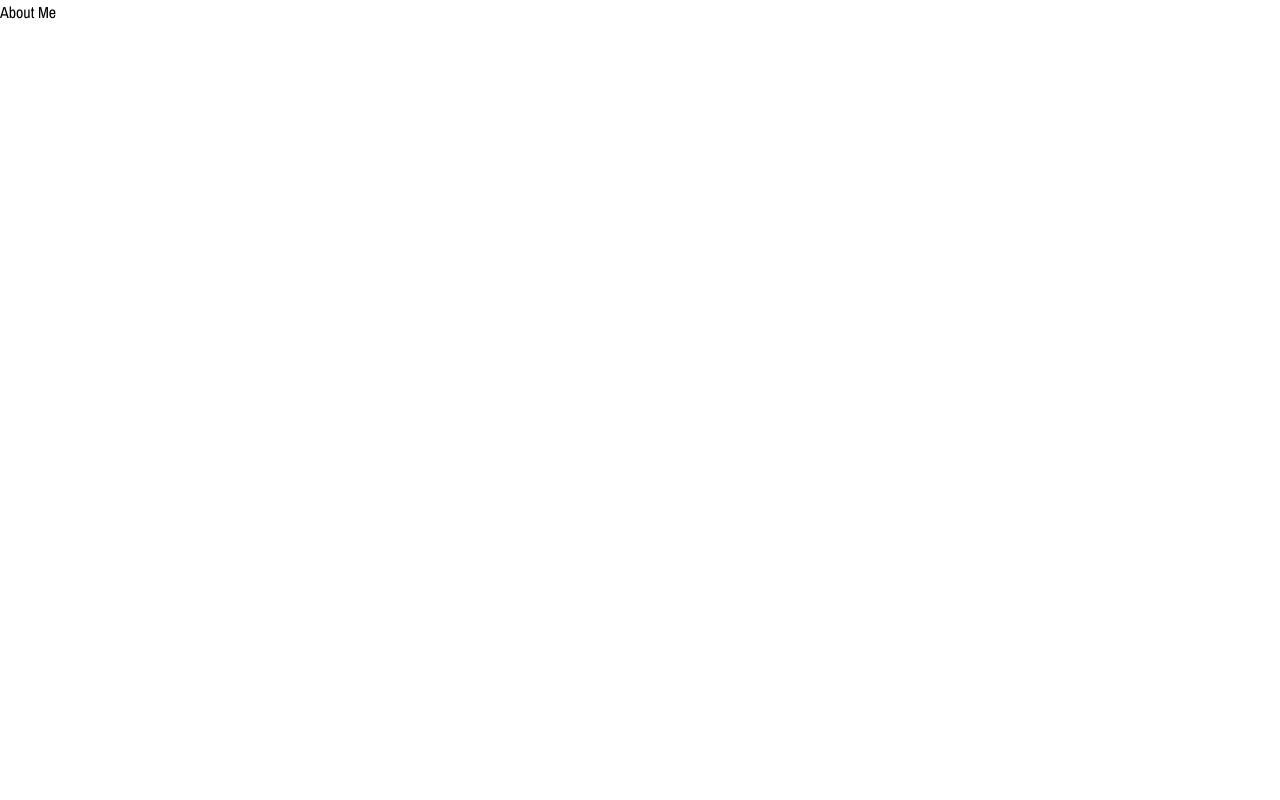
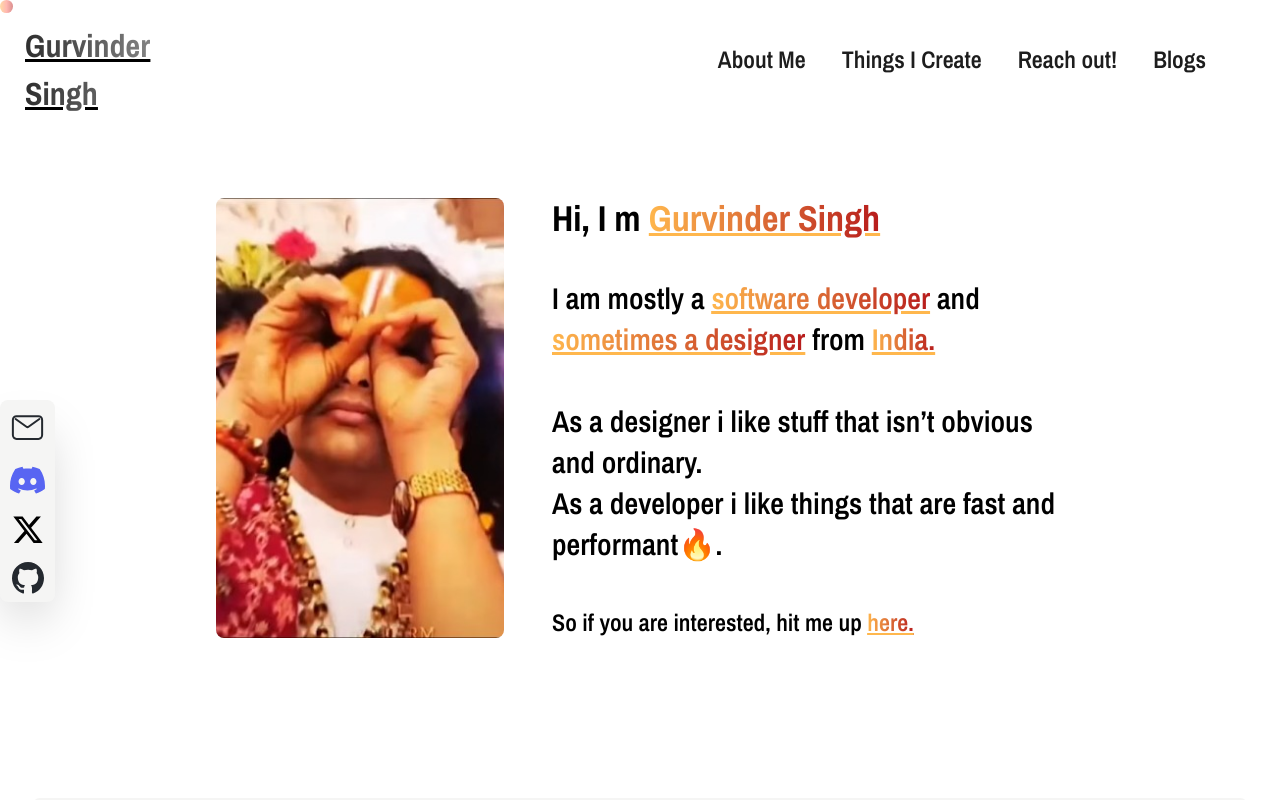
Before and after one commit to Guru901/portfolio, a Next.js app: page /about-me in a window 1280 px wide. Shown: the top 800 px of the page. Built offline with nearby package versions, Linux system fonts and the light colour scheme; a web font is replaced by a local one.

Commit message:
Made a temp about page

```diff
--- a/package.json
+++ b/package.json
@@ -9,6 +9,7 @@
     "lint": "next lint"
   },
   "dependencies": {
+    "client-only": "^0.0.1",
     "framer-motion": "12.0.0-alpha.0",
     "lenis": "^1.1.14",
     "next": "15.0.2",
--- a/src/app/about-me/page.tsx
+++ b/src/app/about-me/page.tsx
@@ -1,3 +1,48 @@
+import Footer from "@/components/Footer/Footer";
+import React from "react";
+import HighlightedText from "@/components/HighlightedText";
+import Navbar from "@/components/navbar/navbar";
+import MouseFollower from "@/components/mouseFollower";
+
 export default function AboutMe() {
-  return <div>About Me</div>;
+  return (
+    <main className="flex flex-col gap-20">
+      <MouseFollower />
+      <Navbar />
+      <div className="flex w-screen justify-center gap-12">
+        <div>
+          <img
+            src={"/gurvinder.jpg"}
+            alt="Gurvinder"
+            className="object-cover w-[18rem] h-full rounded-lg"
+          />
+        </div>
+        <div className="w-full max-w-lg flex flex-col gap-10">
+          <h1 className="text-4xl font-bold">
+            Hi, I m <HighlightedText>Gurvinder Singh</HighlightedText>
+          </h1>
+          <h2 className="text-3xl font-semibold leading-snug">
+            I am mostly a <HighlightedText>software developer</HighlightedText>{" "}
+            and <HighlightedText>sometimes a designer</HighlightedText> from{" "}
+            <HighlightedText>India.</HighlightedText>
+          </h2>
+          <div>
+            <h2 className="text-3xl font-semibold leading-snug">
+              As a designer i like stuff that isn’t obvious and ordinary.
+            </h2>
+            <h2 className="text-3xl font-semibold leading-snug">
+              As a developer i like things that are fast and performant🔥.
+            </h2>
+          </div>
+          <h2 className="text-2xl font-semibold">
+            So if you are interested, hit me up{" "}
+            <HighlightedText>here.</HighlightedText>
+          </h2>
+        </div>
+      </div>
+      <div className="mt-20">
+        <Footer />
+      </div>
+    </main>
+  );
 }
--- a/src/app/globals.css
+++ b/src/app/globals.css
@@ -8,6 +8,11 @@
   padding: 0;
   margin: 0;
   box-sizing: border-box;
+}
+
+*::selection {
+  background-color: #ff6f61;
+  color: white;
 }
 
 html,
--- a/src/app/layout.tsx
+++ b/src/app/layout.tsx
@@ -1,6 +1,7 @@
 import type { Metadata } from "next";
 import { Archivo_Narrow } from "next/font/google";
 import "./globals.css";
+import Socials from "@/components/socials/socials";
 
 const archivo = Archivo_Narrow({ subsets: ["latin"] });
 
@@ -16,7 +17,11 @@ export default function RootLayout({
 }>) {
   return (
     <html lang="en">
-      <body className={`${archivo.className} antialiased`}>{children}</body>
+      <body className={`${archivo.className} antialiased`}>
+        {children}
+
+        <Socials />
+      </body>
     </html>
   );
 }
--- a/src/app/page.tsx
+++ b/src/app/page.tsx
@@ -14,7 +14,10 @@ export default function Home() {
     typeof window !== "undefined" ? window.innerWidth < 768 : false
   );
 
+  const [isLoaded, setIsLoaded] = useState(false);
+
   useEffect(() => {
+    setIsLoaded(true);
     const handleResize = () => {
       setIsMobile(window.innerWidth < 768);
     };
@@ -31,9 +34,9 @@ export default function Home() {
     <main
       className={`flex flex-col ${isMobile ? "gap-7" : "gap-10"} pb-3 md:pb-10`}
     >
+      <Navbar />
       <MouseFollower />
-      <Loader />
-      <Navbar />
+      {!isLoaded && <Loader />}
       <Socials />
       <div className="flex flex-col mx-auto pl-6 md:p-0 pt-10">
         <span
--- a/src/components/HighlightedText.tsx
+++ b/src/components/HighlightedText.tsx
@@ -8,7 +8,7 @@ export default function HighlightedText({
   return (
     <span
       {...props}
-      className="relative text-transparent bg-gradient-to-r from-[#ffb74d] to-[#b71c1c] bg-clip-text underline decoration-4 decoration-[#ffb74d]"
+      className="relative text-transparent bg-gradient-to-r from-[#ffb74d] to-[#b71c1c] bg-clip-text underline decoration-3 decoration-[#ffb74d]"
     >
       {children}
     </span>
--- a/src/components/mouseFollower.tsx
+++ b/src/components/mouseFollower.tsx
@@ -1,4 +1,3 @@
-"client-only";
 "use client";
 
 import { motion } from "framer-motion";
--- a/src/components/navbar/navbar.tsx
+++ b/src/components/navbar/navbar.tsx
@@ -1,4 +1,7 @@
+"use client";
+
 import Link from "next/link";
+import { useRouter } from "next/navigation";
 
 const links = [
   { name: "About Me", href: "/about-me" },
@@ -8,16 +11,29 @@ const links = [
 ];
 
 export default function Navbar() {
+  const router = useRouter();
+
   return (
-    <nav className="flex justify-between">
+    <header>
+      <nav className="flex justify-between items-center">
         <div>
+          <Link href={"/"}>
             <h1 className="bg-gradient-to-r from-[#1d1d1d] to-[#838383] bg-clip-text text-transparent text-[28px] sm:text-[32px] font-bold underline decoration-black pt-[22px] pl-[25px]">
               Gurvinder <br /> Singh
             </h1>
+          </Link>
         </div>
-      <div className="hidden gap-9 pt-[32px] pr-[74px] md:flex">
+        <div className="hidden gap-9 pr-[74px] md:flex">
           {links.map((link) => (
-          <Link className="h-min" key={link.name} href={link.href}>
+            <Link
+              onMouseDown={() => {
+                router.push(link.href);
+              }}
+              prefetch={true}
+              className="h-min"
+              key={link.name}
+              href={link.href}
+            >
               <p className="text-[#1d1d1d] font-[600] text-[20px] md:text-[24px] leading-normal">
                 {link.name}
               </p>
@@ -25,5 +41,6 @@ export default function Navbar() {
           ))}
         </div>
       </nav>
+    </header>
   );
 }
```
Also changed, not shown: public/gurvinder.jpg (added), 1 other file (tests, documents, lock files or other folders). Lines whose indentation alone changed are shown as unchanged.
